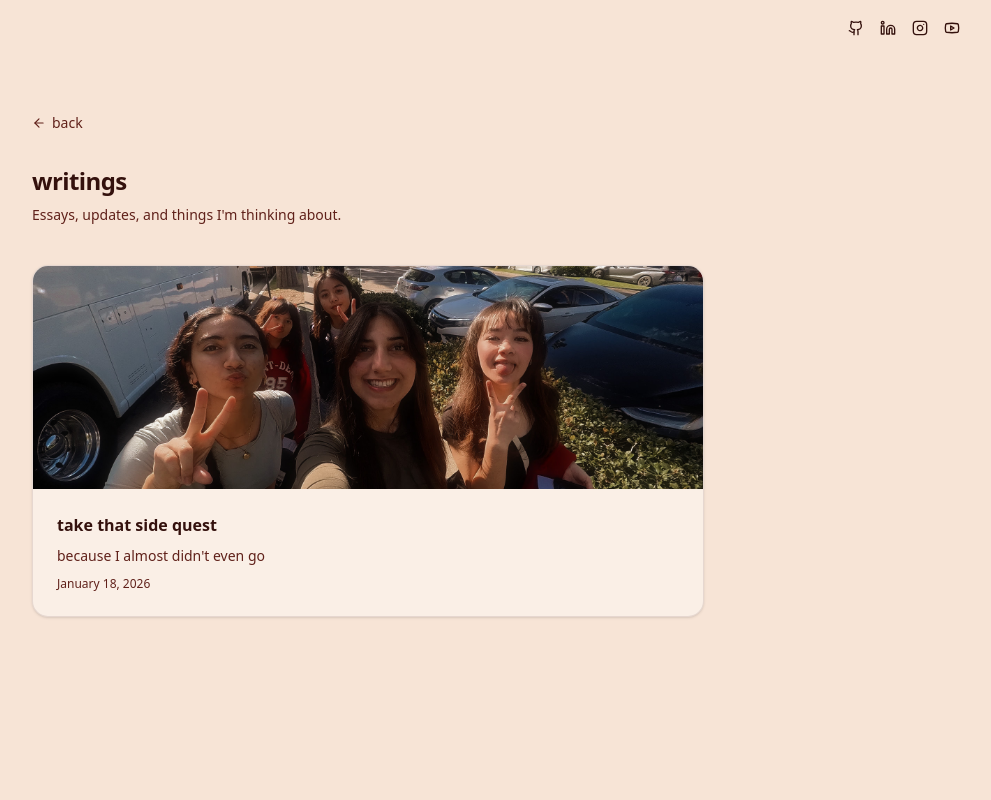
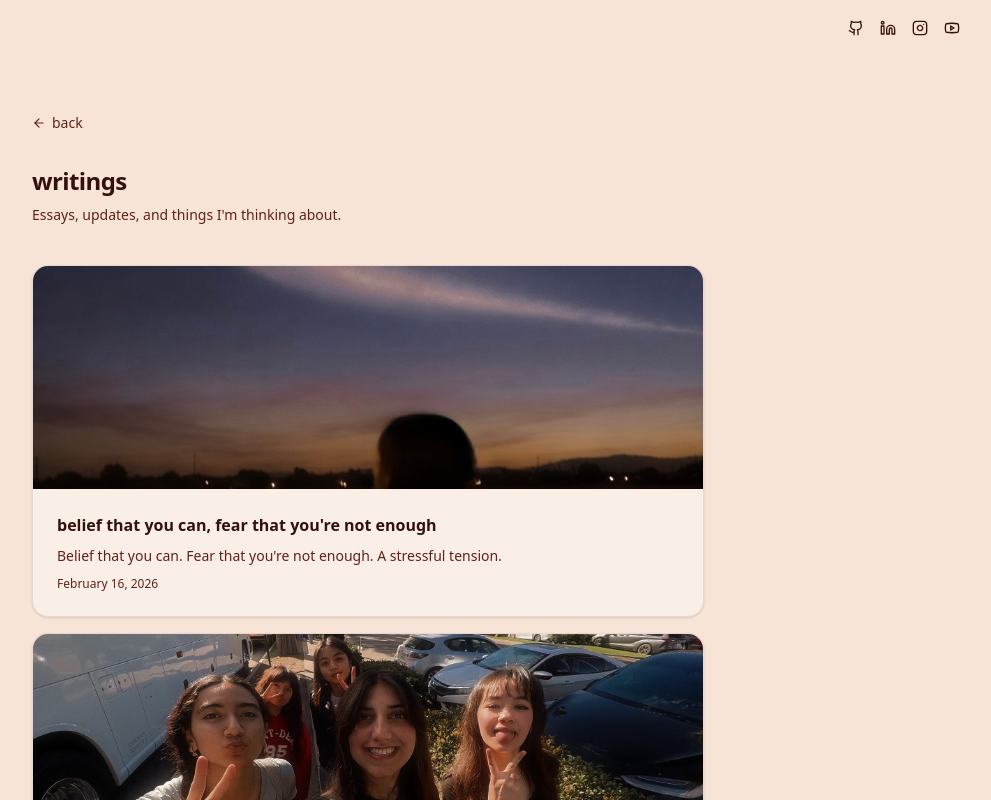
Before and after one commit to savinajabbo/savina, a Next.js app: page /writings in a window 1280 px wide. Shown: the top 800 px of the page, without its empty margins (272-1263 px from the left). Built offline with nearby package versions, Linux system fonts and the light colour scheme.

Commit message:
writings

```diff
--- a/package.json
+++ b/package.json
@@ -12,7 +12,9 @@
     "lucide-react": "^0.563.0",
     "next": "16.1.6",
     "react": "19.2.3",
-    "react-dom": "19.2.3"
+    "react-dom": "19.2.3",
+    "react-markdown": "^10.1.0",
+    "remark-breaks": "^4.0.0"
   },
   "devDependencies": {
     "@tailwindcss/postcss": "^4",
--- a/src/app/writings/[slug]/page.tsx
+++ b/src/app/writings/[slug]/page.tsx
@@ -3,6 +3,8 @@ import Image from "next/image";
 import { notFound } from "next/navigation";
 import { readFile } from "fs/promises";
 import path from "path";
+import ReactMarkdown from "react-markdown";
+import remarkBreaks from "remark-breaks";
 import { Nav } from "@/components/nav";
 import { ArrowLeft } from "lucide-react";
 import { getContentPath, getWritingBySlug, getWritings } from "@/data/writings";
@@ -46,10 +48,7 @@ export default async function WritingPostPage({ params }: Props) {
   } catch {
     // File missing or unreadable
   }
-  const paragraphs = rawContent
-    .split(/\n\n+/)
-    .map((p) => p.trim())
-    .filter(Boolean);
+  const content = rawContent.trim();
 
   return (
     <>
@@ -91,12 +90,17 @@ export default async function WritingPostPage({ params }: Props) {
           </header>
 
           <div className="prose prose-neutral max-w-none text-foreground">
-            {paragraphs.length > 0 ? (
-              paragraphs.map((p, i) => (
-                <p key={i} className="mb-4 leading-relaxed last:mb-0">
-                  {p}
-                </p>
-              ))
+            {content ? (
+              <div className="whitespace-pre-line">
+                <ReactMarkdown
+                  remarkPlugins={[remarkBreaks]}
+                  components={{
+                    em: ({ children }) => <em className="italic">{children}</em>,
+                  }}
+                >
+                  {content}
+                </ReactMarkdown>
+              </div>
             ) : (
               <p className="text-muted">No content yet.</p>
             )}
--- a/src/components/nav.tsx
+++ b/src/components/nav.tsx
@@ -24,7 +24,7 @@ export function Nav() {
             <Github size={16} />
           </a>
           <a
-            href="https://linkedin.com/in/savinajabbo"
+            href="https://www.linkedin.com/in/savina-jabbo-169143259/"
             target="_blank"
             rel="noopener noreferrer"
             className="text-foreground transition-colors hover:text-accent"
--- a/src/data/writings.ts
+++ b/src/data/writings.ts
@@ -15,6 +15,15 @@ export function getContentPath(slug: string): string {
 }
 
 export const writings: Writing[] = [
+  // On-site post — lives on your site at /writings/fear-that-you-can-belief-that-you%27re-not-enough
+  {
+    slug: "belief-that-you-can-fear-that-you're-not-enough",
+    title: "belief that you can, fear that you're not enough",
+    excerpt:
+      "Belief that you can. Fear that you're not enough. A stressful tension.",
+    date: "2026-02-16",
+    image: "/writings/success.PNG",
+  },
   // On-site post — lives on your site at /writings/my-first-post
   {
     slug: "take-that-side-quest",
```
Also changed, not shown: content/writings/belief-that-you-can-fear-that-you're-not-enough.txt (added), public/writings/success.PNG (added), 1 other file (tests, documents, lock files or other folders).
